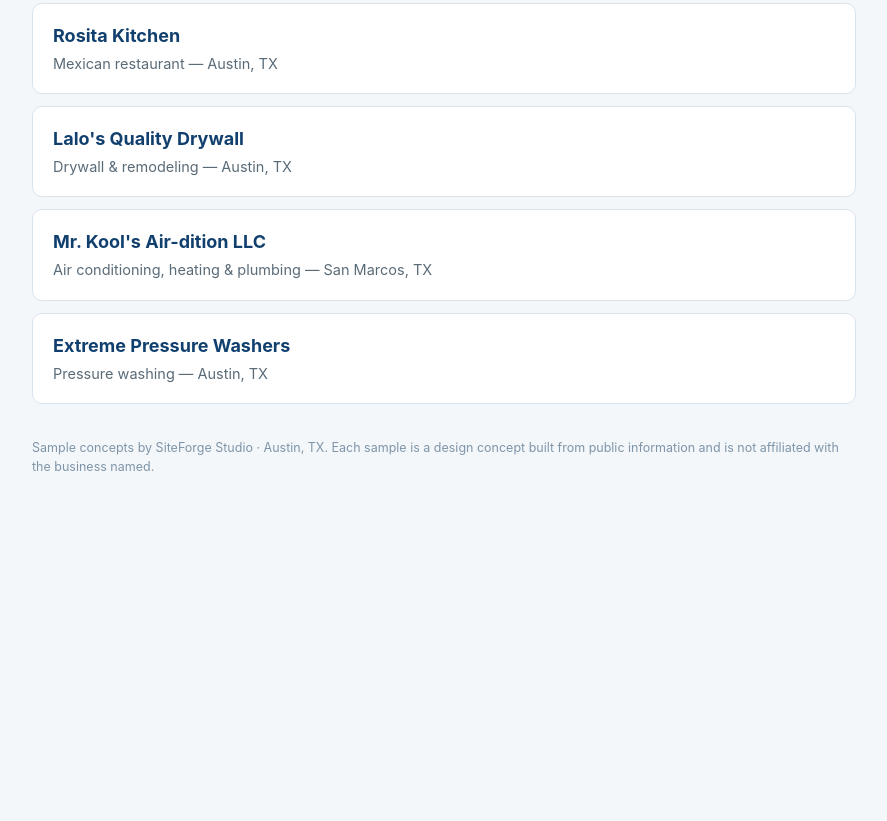
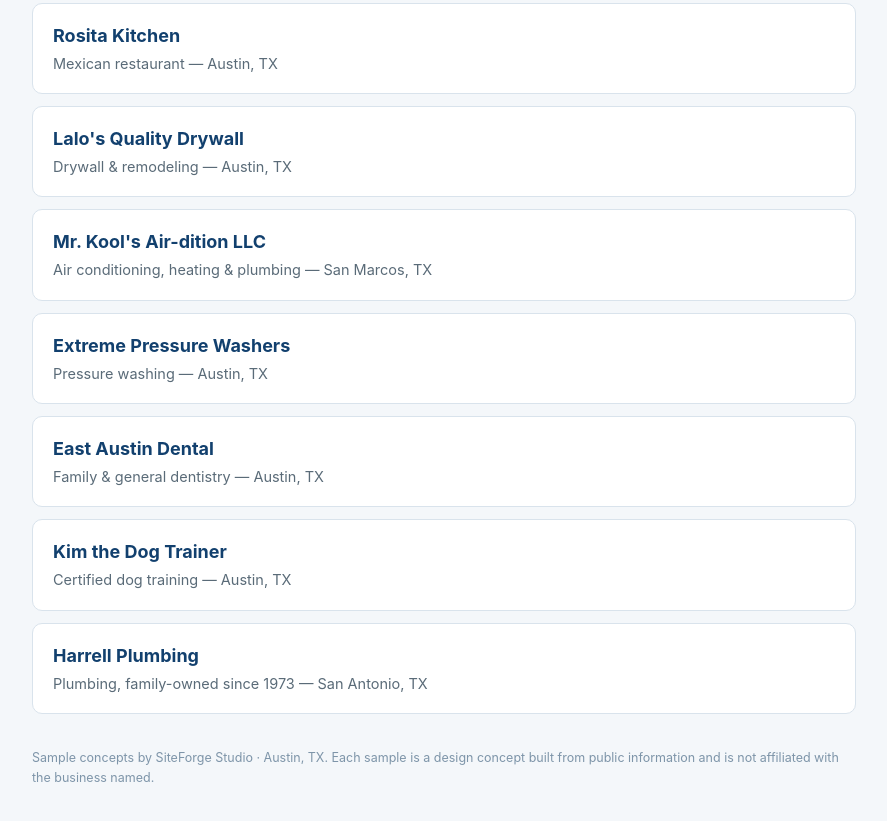
Before and after one commit to zhangmanwei65-commits/siteforge-samples, a plain HTML site: page index.html in a window 1280 px wide. Shown: the part 1290-2111 px from the top of the page, without its empty margins (196-1083 px from the left). Before the commit the page ends 1827 px from the top, so only its background shows below. Drawn offline with Linux system fonts and the light colour scheme.

Commit message:
Index: add East Austin Dental, Kim the Dog Trainer, Harrell Plumbing samples

```diff
--- a/index.html
+++ b/index.html
@@ -40,6 +40,9 @@
     <li><a href="demo-lalos-drywall.html">Lalo's Quality Drywall</a><p>Drywall &amp; remodeling — Austin, TX</p></li>
     <li><a href="demo-mrkools.html">Mr. Kool's Air-dition LLC</a><p>Air conditioning, heating &amp; plumbing — San Marcos, TX</p></li>
     <li><a href="demo-epw.html">Extreme Pressure Washers</a><p>Pressure washing — Austin, TX</p></li>
+    <li><a href="demo-eastaustindental.html">East Austin Dental</a><p>Family &amp; general dentistry — Austin, TX</p></li>
+    <li><a href="demo-kimdogtrainer.html">Kim the Dog Trainer</a><p>Certified dog training — Austin, TX</p></li>
+    <li><a href="demo-harrellplumbing.html">Harrell Plumbing</a><p>Plumbing, family-owned since 1973 — San Antonio, TX</p></li>
   </ul>
   <footer>Sample concepts by SiteForge Studio · Austin, TX. Each sample is a design concept built from public information and is not affiliated with the business named.</footer>
 </div>
```
